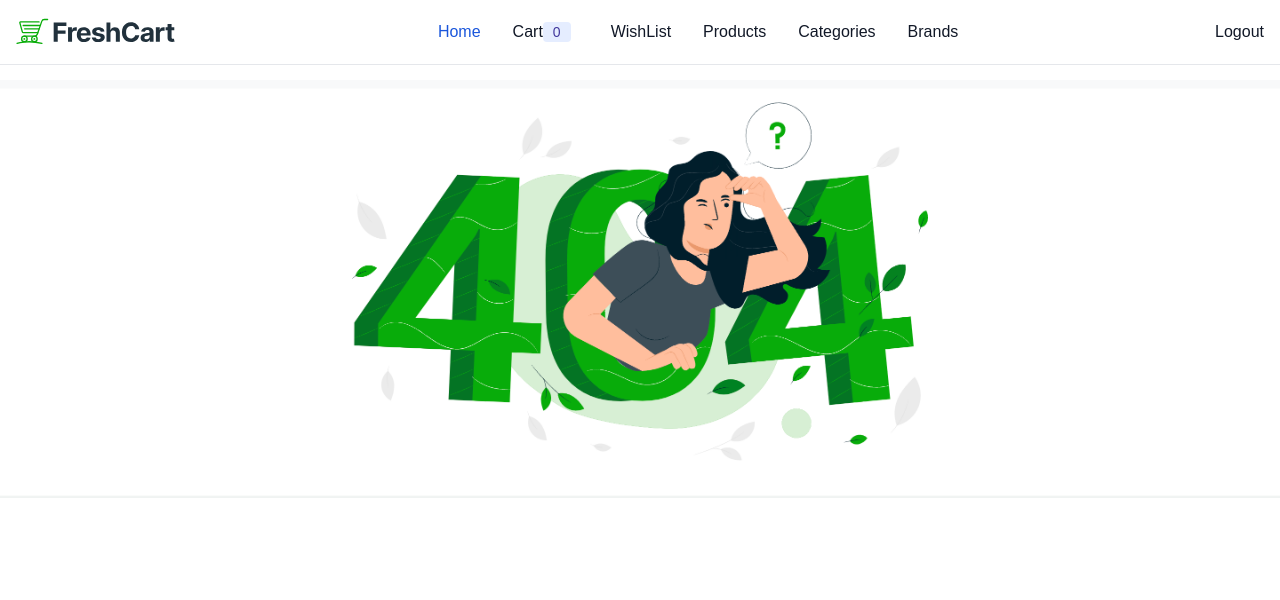
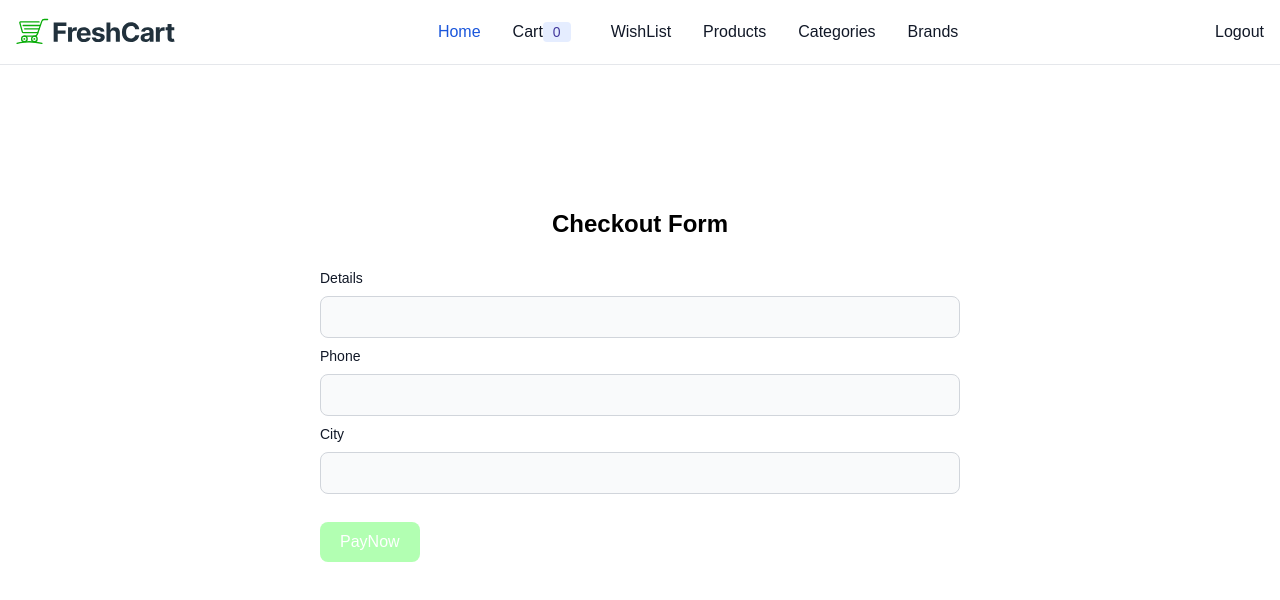
Before and after one commit to George-lab2004/E-commerce, a React (Vite) app: page /checkout in a window 1280 px wide. Shown: the top 600 px of the page. Built offline with nearby package versions, Linux system fonts and the light colour scheme; sample sign-in values are in the browser's storage; a web font is replaced by a local one.

Commit message:
add payment

```diff
--- a/index.html
+++ b/index.html
@@ -2,9 +2,9 @@
 <html lang="en">
   <head>
     <meta charset="UTF-8" />
-    <link rel="icon" type="image/svg+xml" href="/vite.svg" />
+    <link rel="icon" type="image/svg+xml" href="finalProject assets/freshcart-logo.svg" />
     <meta name="viewport" content="width=device-width, initial-scale=1.0" />
-    <title>Vite + React</title>
+    <title>FreshCart</title>
   </head>
   <body class="mt-20">
     <div id="root"></div>
--- a/package.json
+++ b/package.json
@@ -11,6 +11,7 @@
   },
   "dependencies": {
     "@fortawesome/fontawesome-free": "^6.6.0",
+    "@reduxjs/toolkit": "^2.2.7",
     "@tanstack/react-query": "^5.51.23",
     "@tanstack/react-query-devtools": "^5.51.24",
     "axios": "^1.7.5",
@@ -21,6 +22,7 @@
     "react-dom": "^18.3.1",
     "react-hot-toast": "^2.4.1",
     "react-loader-spinner": "^6.1.6",
+    "react-redux": "^9.1.2",
     "react-router-dom": "^6.26.0",
     "react-slick": "^0.30.2",
     "slick-carousel": "^1.8.1",
--- a/src/App.jsx
+++ b/src/App.jsx
@@ -19,7 +19,8 @@ import WishList from './components/WishList/WishList.jsx';
 import ForgetPassword from './components/ForgetPassword/ForgetPassword.jsx';
 import Reset from './components/Reset-Code/Reset.jsx';
 import UpPs from './components/Update-Password/UpPs.jsx';
-
+import AllOrders from './components/AllOrders/AllOrders.jsx';
+import Checkout from './components/Checkout/Checkout.jsx';
 
 function App() {
   const queryClient = new QueryClient()
@@ -29,6 +30,9 @@ function App() {
     path: "", element: <Layout />, children: [
       { index: true, element: <ProtectedRoutes><Home /></ProtectedRoutes> },
       { path: "login", element: <ProtectedAuth><Login /></ProtectedAuth>  },
+      { path: "AllOrders", element: <ProtectedRoutes><AllOrders /></ProtectedRoutes>  },
+      { path: "checkout", element: <ProtectedRoutes><Checkout /></ProtectedRoutes>  },
+
       { path: "Forget", element: <ProtectedAuth><ForgetPassword/></ProtectedAuth>  },
       { path: "Code", element: <ProtectedAuth><Reset/></ProtectedAuth>  },
       { path: "update", element: <ProtectedAuth><UpPs/></ProtectedAuth>  },
--- /dev/null
+++ b/src/Redux/ProductSlice.js
@@ -0,0 +1,18 @@
+import { createSlice } from "@reduxjs/toolkit";
+let initialState={
+    counter:20
+}
+let productSlice = createSlice({
+    name:"Product",
+    initialState,
+    reducers:{
+        increament:(state)=>{
+            state.counter++
+        },
+        decreament:(state)=>{
+            state.counter--;
+        }
+    }
+})
+export  let {increament, decreament} = productSlice.actions;
+export let ProductReducer = productSlice.reducer;
--- /dev/null
+++ b/src/Redux/store.js
@@ -0,0 +1,10 @@
+
+import { configureStore } from "@reduxjs/toolkit";
+import { ProductReducer } from "./ProductSlice";
+
+export let store = configureStore({
+    reducer :{
+//reducer name
+ProductRed: ProductReducer
+    }
+})
--- /dev/null
+++ b/src/components/AllOrders/AllOrders.jsx
@@ -0,0 +1,7 @@
+import React, { useState } from 'react'
+
+export default function AllOrders(){
+return (
+    <div>congratulations </div>
+)
+}
--- a/src/components/Cart/Cart.jsx
+++ b/src/components/Cart/Cart.jsx
@@ -1,10 +1,12 @@
 import React, { useContext, useEffect, useState } from 'react'
 import styles from "../Cart/Cart.module.css"
 import { countercontext } from '../Context/Counter'
+import { Link, useNavigate, useLocation } from 'react-router-dom';
 import { CartContext } from '../Context/CartContext'
 import axios from 'axios'
 
 export default function Cart() {
+
     const [cartItems, setcartItems] = useState([])
 let {getCartProducts, deleteProduct, clearCart, updateCartItem, Price} = useContext(CartContext)
 
@@ -50,7 +52,7 @@ return (
     <div className="text-right">
         <button onClick={clearAll} className='bg-red-600 text-white px-2 py-3 rounded-md'>clear cart</button>
     </div>
-    <span class="bg-gray-100 text-gray-800 text-sm font-medium me-2 px-2.5 py-0.5 rounded dark:bg-gray-700 dark:text-gray-300"> {Price}</span>
+    <span className="bg-gray-100 text-gray-800 text-sm font-medium me-2 px-2.5 py-0.5 rounded dark:bg-gray-700 dark:text-gray-300"> {Price}</span>
     <table className="w-full text-sm text-left rtl:text-right text-gray-500 dark:text-gray-400">
         <thead className="text-xs text-gray-700 uppercase bg-gray-50 dark:bg-gray-700 dark:text-gray-400">
             <tr>
@@ -126,7 +128,36 @@ return (
   ))}
 <tr className="bg-white border-b text-black text-center text-lg font-bold dark:bg-gray-800 dark:border-gray-700 hover:bg-gray-50 dark:hover:bg-gray-600">
 <td className='p-4'>Total Price</td>
-<td className="col-span-5">{Price}</td>
+<td className="col-span-4">{Price}</td>
+<td className="p-4">
+
+
+<button id="dropdownDefaultButton" data-dropdown-toggle="dropdown" class="text-white bg-blue-700 hover:bg-blue-800 focus:ring-4 focus:outline-none focus:ring-blue-300 font-medium rounded-lg text-sm px-5 py-2.5 text-center inline-flex items-center dark:bg-blue-600 dark:hover:bg-blue-700 dark:focus:ring-blue-800" type="button">Checkout<svg class="text-white bg-main w-2.5 h-2.5 ms-3" aria-hidden="true" xmlns="http://www.w3.org/2000/svg" fill="none" viewBox="0 0 10 6">
+<path stroke="currentColor" stroke-linecap="round" stroke-linejoin="round" stroke-width="2" d="m1 1 4 4 4-4"/>
+</svg>
+</button>
+
+<div id="dropdown" class="z-10 hidden bg-white divide-y divide-gray-100 rounded-lg shadow w-44 dark:bg-gray-700">
+    <ul class="py-2 text-sm text-black font-bold dark:text-gray-200" aria-labelledby="dropdownDefaultButton">
+      <li>
+        <Link to="/checkout"
+        state={{type:"online Payment"}}
+
+        class="block px-4 py-2 hover:bg-gray-100 dark:hover:bg-gray-600 dark:hover:text-white">Online Payment</Link>
+      </li>
+      <li>
+        <Link to="/checkout"
+        state={{type:"cash Payment"}} class="block px-4 py-2 hover:bg-gray-100 dark:hover:bg-gray-600 dark:hover:text-white">Cash</Link>
+      </li>
+
+    </ul>
+</div>
+
+
+
+
+
+</td>
 
 </tr>
         </tbody>
--- /dev/null
+++ b/src/components/Checkout/Checkout.jsx
@@ -0,0 +1,110 @@
+import { useFormik } from 'formik';
+import React, { useContext, useEffect, useState } from 'react';
+import { CartContext } from '../Context/CartContext';
+import { Link, useNavigate, useLocation, Navigate } from 'react-router-dom';
+
+export default function Checkout() {
+    let { onlinePayment, cashPayment } = useContext(CartContext);
+    let location = useLocation(); // Renamed to 'location' for clarity
+
+    const [paymentType, setPaymentType] = useState(null);
+
+    useEffect(() => {
+        setPaymentType(location.state?.type); // Access 'type' correctly
+    }, [location.state]); // Add 'location.state' as a dependency
+
+    let formik = useFormik({
+        initialValues: {
+            details: "",
+            phone: "",
+            city: ""
+        },
+        onSubmit: (values) => {
+            payOnline(values);
+        }
+    });
+
+    async function payOnline(values) {
+        if(paymentType == "online Payment"){
+            await onlinePayment(values)
+        }else {
+            await cashPayment(values)
+        }
+    }
+
+    return (
+        <div className='w-1/2 mx-auto pt-32'>
+            <h1 className='text-main font-bold text-lg '>{paymentType}</h1>
+            <h1 className='font-bold text-2xl text-center pb-5 '>Checkout Form</h1>
+            <form onSubmit={formik.handleSubmit}>
+                <div className='my-2'>
+                    <label htmlFor="details" className="block mb-2 text-sm font-medium text-gray-900 dark:text-white">
+                        Details
+                    </label>
+                    <input
+                        name='details'
+                        type="text"
+                        id="details"
+                        onChange={formik.handleChange}
+                        value={formik.values.details}
+                        onBlur={formik.handleBlur}
+                        className="bg-gray-50 border border-gray-300 text-gray-900 text-sm rounded-lg focus:ring-blue-500 focus:border-blue-500 block w-full p-2.5 dark:bg-gray-700 dark:border-gray-600 dark:placeholder-gray-400 dark:text-white dark:focus:ring-blue-500 dark:focus:border-blue-500"
+                        required
+                    />
+                    {formik.touched.details && formik.errors.details ? (
+                        <div className='p-4 mb-4 text-sm text-red-800 rounded-lg bg-red-50 dark:bg-gray-800 dark:text-red-400' role='alert'>
+                            {formik.errors.details}
+                        </div>
+                    ) : null}
+                </div>
+                <div className='my-2'>
+                    <label htmlFor="phone" className="block mb-2 text-sm font-medium text-gray-900 dark:text-white">Phone</label>
+                    <input
+                        name='phone'
+                        type="number"
+                        id="phone"
+                        onChange={formik.handleChange}
+                        value={formik.values.phone}
+                        onBlur={formik.handleBlur}
+                        className="bg-gray-50 border border-gray-300 text-gray-900 text-sm rounded-lg focus:ring-blue-500 focus:border-blue-500 block w-full p-2.5 dark:bg-gray-700 dark:border-gray-600 dark:placeholder-gray-400 dark:text-white dark:focus:ring-blue-500 dark:focus:border-blue-500"
+                        required
+                    />
+                    {formik.touched.phone && formik.errors.phone ? (
+                        <div className='p-4 mb-4 text-sm text-red-800 rounded-lg bg-red-50 dark:bg-gray-800 dark:text-red-400' role='alert'>
+                            {formik.errors.phone}
+                        </div>
+                    ) : null}
+                </div>
+                <div className='my-2'>
+                    <label htmlFor="city" className="block mb-2 text-sm font-medium text-gray-900 dark:text-white">City</label>
+                    <input
+                        name='city'
+                        type="text"
+                        id="city"
+                        onChange={formik.handleChange}
+                        value={formik.values.city}
+                        onBlur={formik.handleBlur}
+                        className="bg-gray-50 border border-gray-300 text-gray-900 text-sm rounded-lg focus:ring-blue-500 focus:border-blue-500 block w-full p-2.5 dark:bg-gray-700 dark:border-gray-600 dark:placeholder-gray-400 dark:text-white dark:focus:ring-blue-500 dark:focus:border-blue-500"
+                        required
+                    />
+                    {formik.touched.city && formik.errors.city ? (
+                        <div className='p-4 mb-4 text-sm text-red-800 rounded-lg bg-red-50 dark:bg-gray-800 dark:text-red-400' role='alert'>
+                            {formik.errors.city}
+                        </div>
+                    ) : null}
+                </div>
+                <div className='flex items-center justify-between'>
+                    <div className='text-end my-5'>
+                        <button
+                            type='submit'
+                            className='bg-main text-white px-5 py-2 rounded-lg'
+                            disabled={!(formik.isValid && formik.dirty)}
+                        >
+                            PayNow
+                        </button>
+                    </div>
+                </div>
+            </form>
+        </div>
+    )
+}
--- a/src/components/Context/CartContext.jsx
+++ b/src/components/Context/CartContext.jsx
@@ -7,6 +7,8 @@ export let CartContext = createContext();
 export default function CartContextProvider(props) {
     const [number, setnumber] = useState(0)
     const [Price, setPrice] = useState(0)
+    const [CartId, setCartId] = useState(null)
+
 let headers = {
     token : localStorage.getItem("userToken")
 }
@@ -20,9 +22,10 @@ productId
 },{
  headers
 }).then((response)=>{
-    console.log(response.data.message);
+    console.log(response.data.data._id, "ADDDD");
     setnumber(response.data.numOfCartItems)
     // setPrice(response.data.totalCartPrice)
+    setCartId(response.data.data._id)
     toast.success(response.data.message)
     return response;
 }  ).catch((error)=>{
@@ -38,6 +41,7 @@ async function getCartProducts() {
         console.log(response);
         setnumber(response.data.numOfCartItems)
         setPrice(response.data.data.totalCartPrice)
+        setCartId(response.data.data._id)
 
         return response
 
@@ -74,6 +78,7 @@ count
     }).then((response)=>{
         console.log(response);
         setPrice(response.data.data.totalCartPrice)
+        setCartId(response.data.data._id)
 
         return response
 
@@ -84,6 +89,45 @@ count
 
     })
 }
+async function onlinePayment(shippingAddress) {
+    return await axios.post(`https://ecommerce.routemisr.com/api/v1/orders/checkout-session/${ CartId}?url=http://localhost:5174`, {
+        shippingAddress    }, {
+        headers
+    }).then((response)=>{
+        console.log(response.data.session.url);
+        setnumber(response.data.numOfCartItems)
+        setPrice(response.data.totalCartPrice)
+window.location.href = response.data.session.url
+        return response
+
+    }).catch((error)=>{
+        console.log(error);
+        return error
+
+
+    })
+}
+async function cashPayment(shippingAddress) {
+    return await axios.post(`https://ecommerce.routemisr.com/api/v1/orders/${CartId}`, {
+        shippingAddress    }, {
+        headers
+    }).then((response)=>{
+        console.log(response);
+        setnumber(response.data.numOfCartItems)
+        setPrice(response.data.totalCartPrice)
+        window.location.href ="http://localhost:5173/allorders"
+
+
+        return response
+
+    }).catch((error)=>{
+        console.log(error);
+        return error
+
+
+    })
+}
+
 
 async function  clearCart() {
     return axios.delete(`https://ecommerce.routemisr.com/api/v1/cart`,{
@@ -107,7 +151,7 @@ async function  clearCart() {
 
 
 
-    return <CartContext.Provider value={{addProductToCart, number, deleteProduct, getCartProducts, clearCart, Price, updateCartItem }}>
+    return <CartContext.Provider value={{addProductToCart, number, deleteProduct, getCartProducts, clearCart, Price, updateCartItem,onlinePayment, cashPayment }}>
 {props.children}
 
     </CartContext.Provider>
--- a/src/main.jsx
+++ b/src/main.jsx
@@ -9,8 +9,10 @@ import CounterContextProvider from './components/Context/Counter.jsx'
 import TokenContextProvider from './components/Context/TokenContext.jsx'
 import CartContextProvider from './components/Context/CartContext.jsx';
 import WishlistContextProvider from './components/Context/WishlistContext.jsx';
-
+import { Provider } from 'react-redux';
+import { store } from './Redux/store.js';
 ReactDOM.createRoot(document.getElementById('root')).render(
+  <Provider store={store}>
   <WishlistContextProvider>
 <CartContextProvider>
 <TokenContextProvider>
@@ -23,4 +25,5 @@ ReactDOM.createRoot(document.getElementById('root')).render(
   </TokenContextProvider>
   </CartContextProvider>
   </WishlistContextProvider>
+  </Provider>
 )
```
Also changed, not shown: 1 other file (tests, documents, lock files or other folders).
